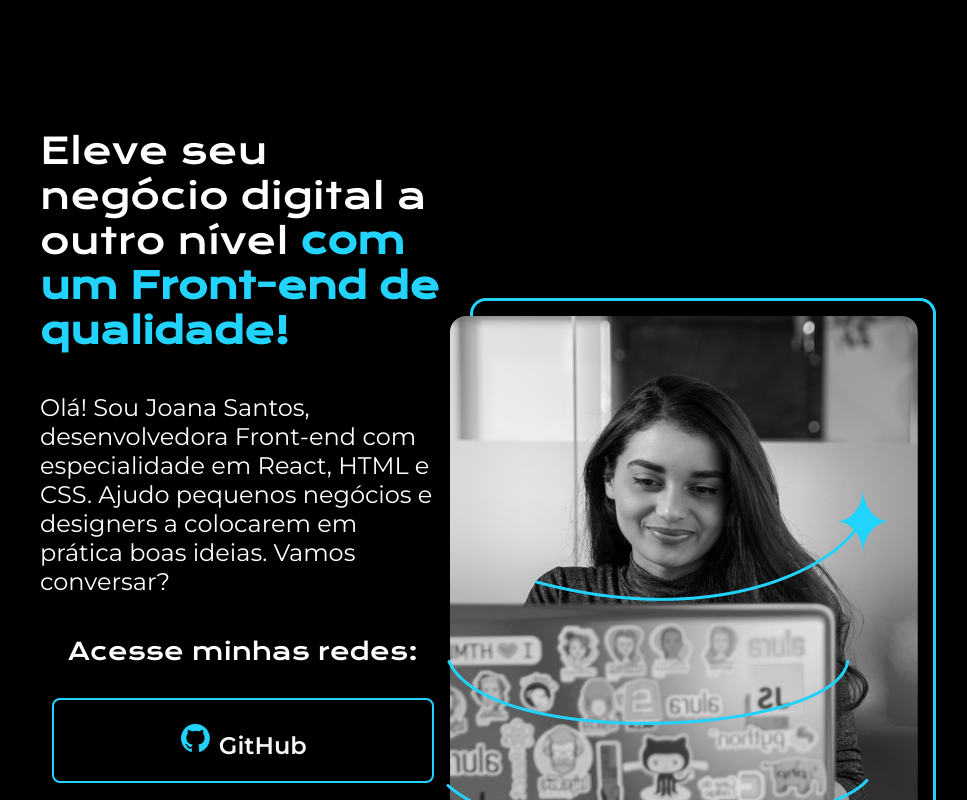
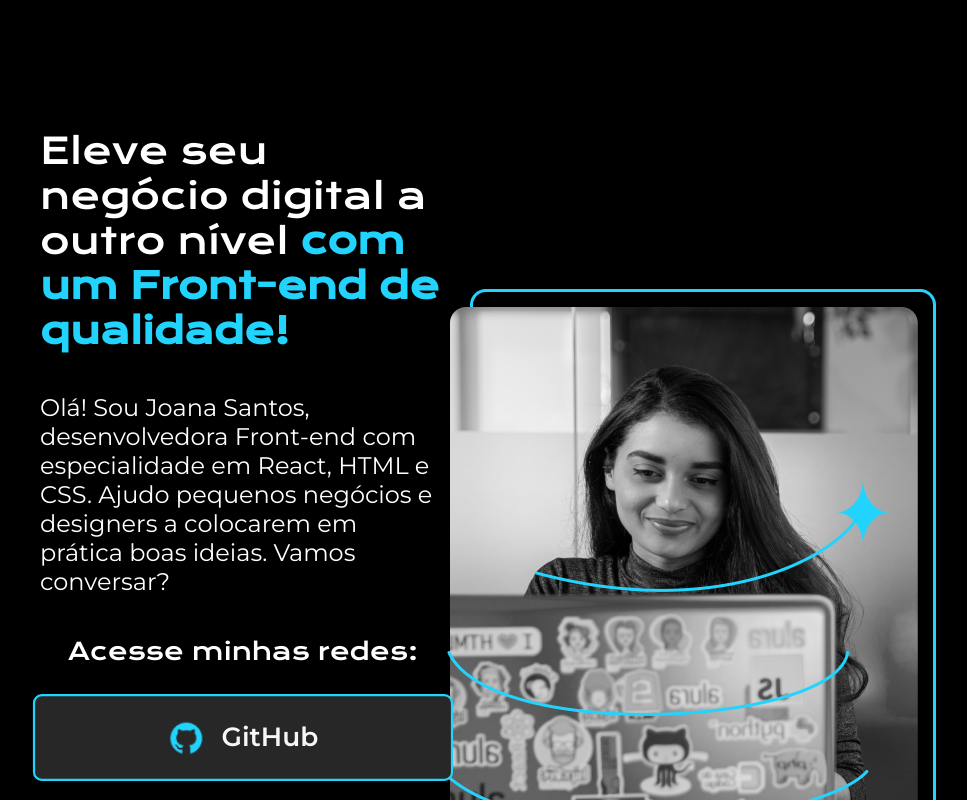
Before and after one commit to AlanyVitoria/PortfolioJoana, a plain HTML site: page prog1.html in a window 1280 px wide. In both pictures the pointer is over the link "GitHub". Shown: the top 800 px of the page, without its empty margins (152-1119 px from the left). Drawn offline with nearby package versions, Linux system fonts and the light colour scheme.

Commit message:
implementando hover

```diff
--- a/styles.css
+++ b/styles.css
@@ -61,8 +61,11 @@ body {
 
 .apresentacao__links__botoes {
     /* background-color: #22D4FD; */
+    display: flex;
     width: 378px;
     text-align: center;
+    justify-content: center;
+    gap: 16px;
     border: 2px solid #22D4FD;
     border-radius: 8px;
     font-size: 24px;
@@ -74,3 +77,9 @@ body {
     font-weight: 600;
     font-style: normal;
 }
+
+.apresentacao__links__botoes:hover {
+    transform: scale(1.1);
+    transition: transform 0.2s ease-in-out;
+    background-color: #272727;
+}
```
